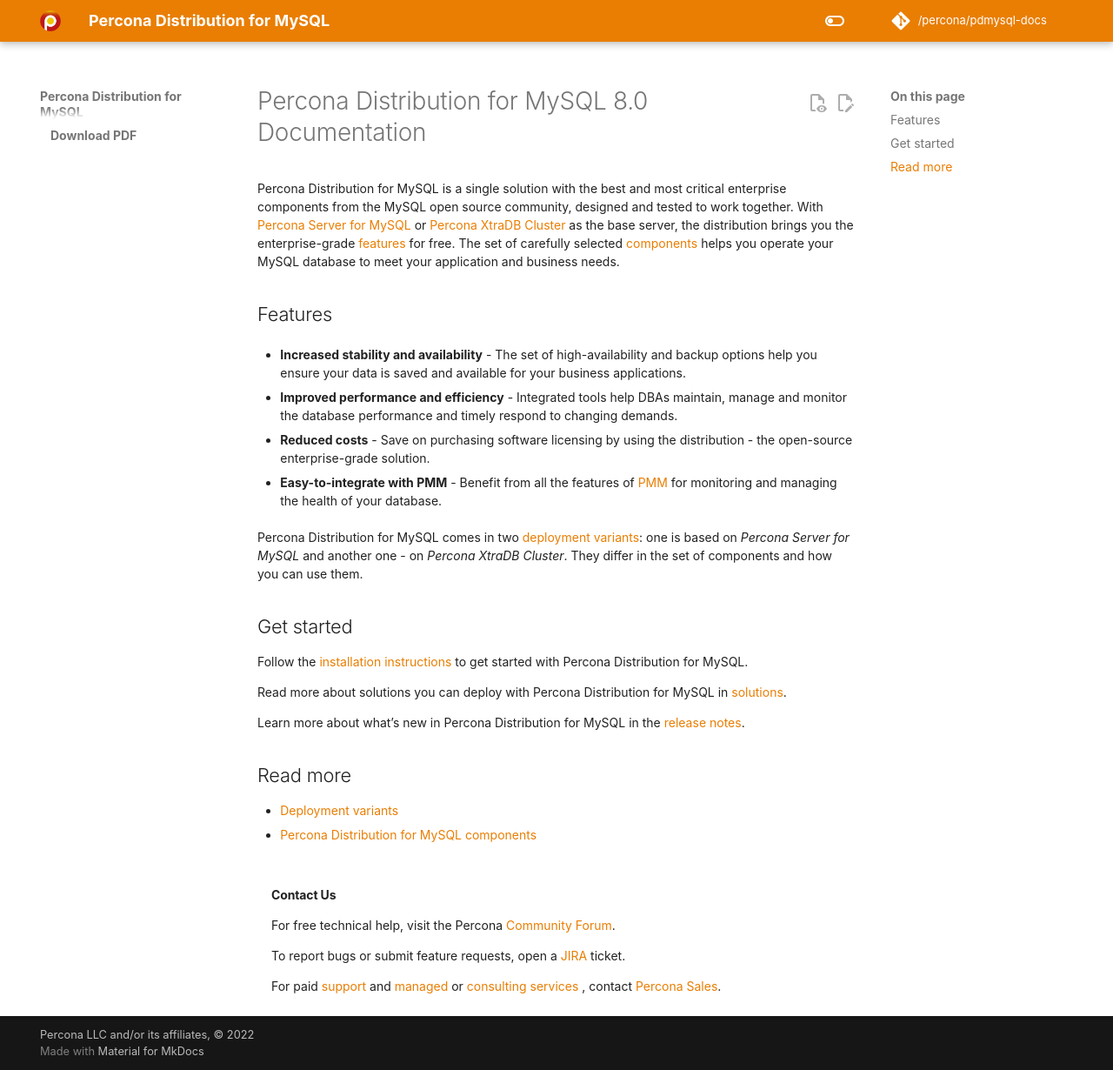
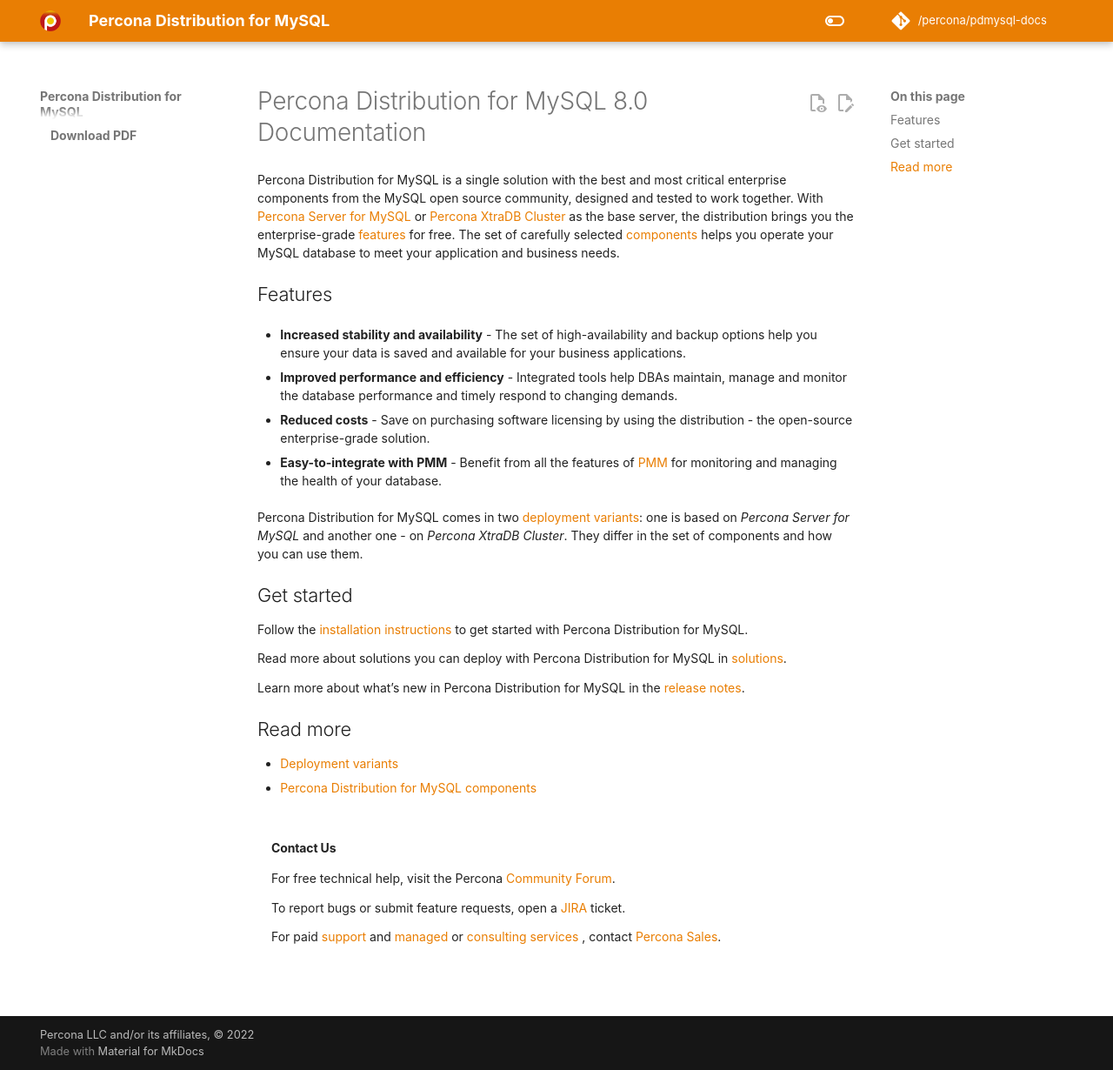
Before and after one commit to percona/pdmysql-docs, an MkDocs documentation site: the page built from docs/index.md, in a window 1280 px wide and 1230 px high. Shown: the whole window at 87% size. Built offline with MkDocs 1.6.1 and Material for MkDocs 9.7.7, drawn with Linux system fonts in a browser that asks for light colours; nearby versions of some CDN libraries; some web fonts are replaced; comment, search, counter and statistics services are not loaded; the version menu is left out.

Commit message:
Played with fonts and margins

```diff
--- a/docs/css/percona.css
+++ b/docs/css/percona.css
@@ -26,3 +26,24 @@
   font-size: .7rem;
   line-height: 1.5;
 }
+
+p {
+display: block;
+margin-block-start: 0.9em;
+margin-block-end: 0.9em;
+margin-inline-start: 0px;
+margin-inline-end: 0px;
+}
+
+.md-typeset h1 {
+  color: var(--md-default-fg-color--light);
+font-size: 2em;
+line-height: 1.3;
+margin: 0 0 0.9em;
+}
+
+.md-typeset h2 {
+font-size: 1.5625em;
+line-height: 1.4;
+margin: 1em 0 .54em;
+}
--- a/mkdocs-base.yml
+++ b/mkdocs-base.yml
@@ -114,7 +114,7 @@
 
 nav:
 
-  - Welcome:
+  - Home:
     - index.md
   - About:
     - "Components": "components.md"
```
